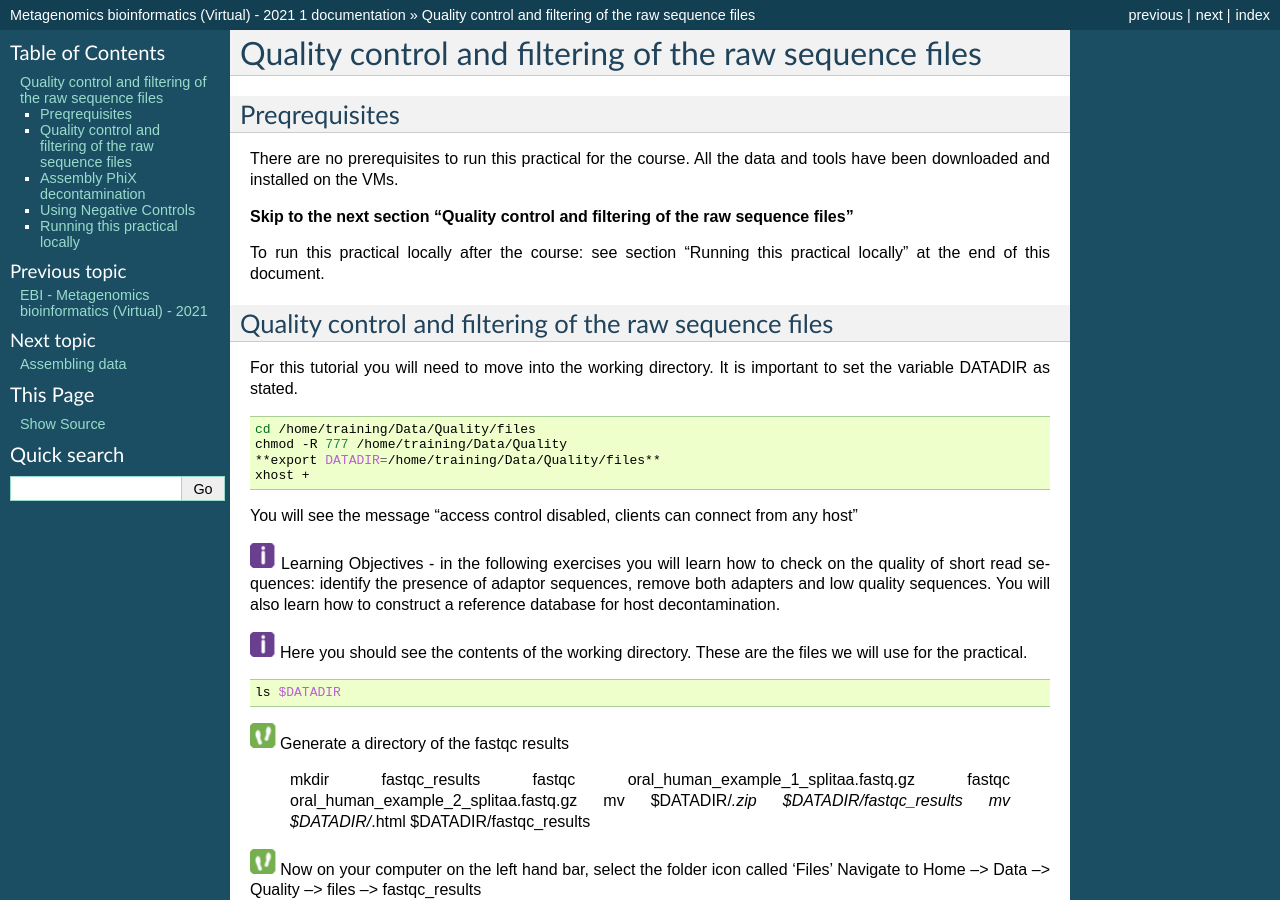
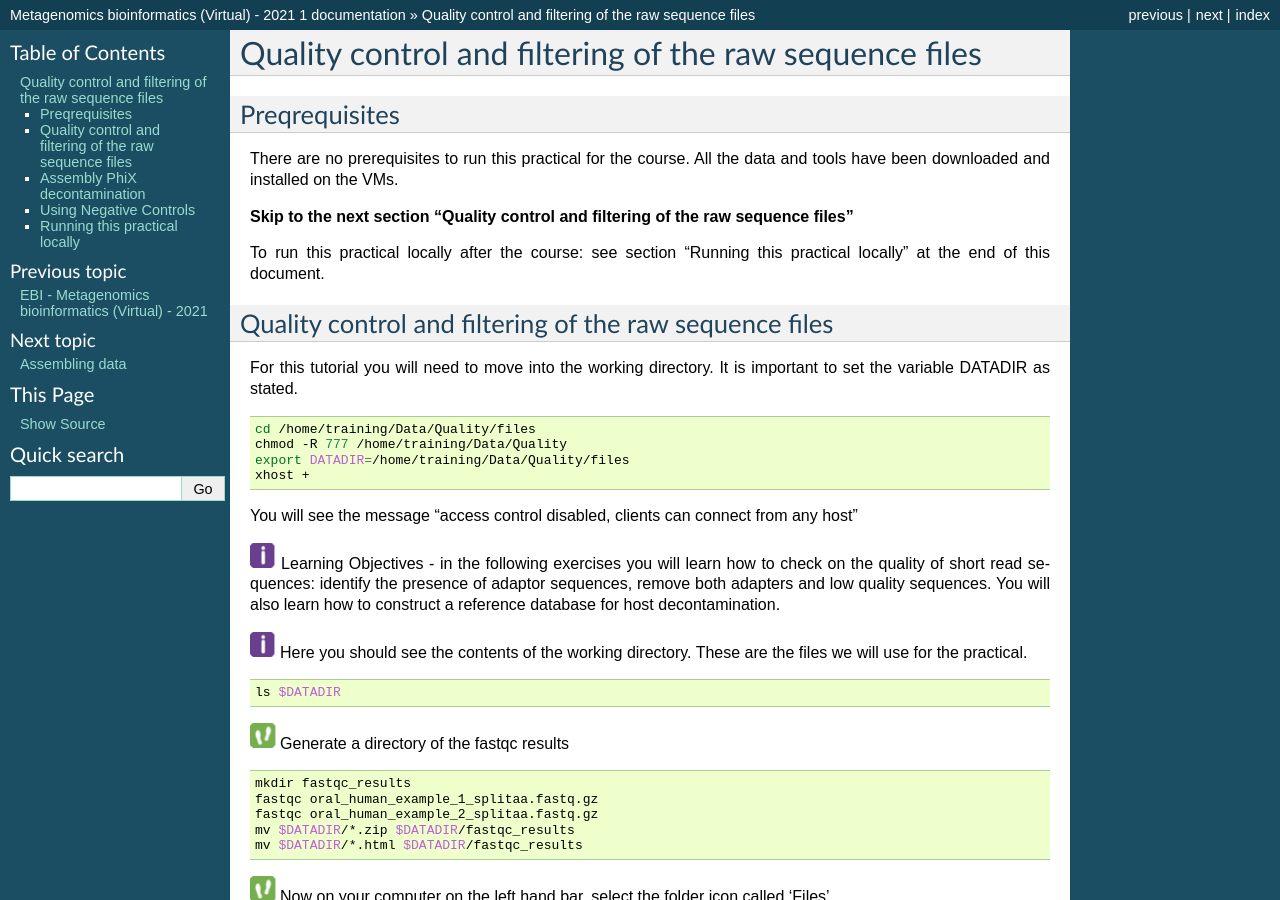
Before and after one commit to EBI-Metagenomics/mgnify-ebi-2021, a Sphinx documentation site: the page built from docs/source/qc.rst, in a window 1280 px wide and 900 px high. Built offline with Sphinx 7.4.7, drawn with Linux system fonts in a browser that asks for light colours; some of the changed text lies outside the part shown.

Commit message:
fix formatting errors

```diff
--- a/docs/source/qc.rst
+++ b/docs/source/qc.rst
@@ -20,7 +20,7 @@ For this tutorial you will need to move into the working directory. It is import
 
     cd /home/training/Data/Quality/files
     chmod -R 777 /home/training/Data/Quality
-    **export DATADIR=/home/training/Data/Quality/files**
+    export DATADIR=/home/training/Data/Quality/files
     xhost +
 
 You will see the message "access control disabled, clients can connect from any host"
@@ -40,13 +40,16 @@ host decontamination.
 
 |image2|\  Generate a directory of the fastqc results
 
+.. code-block:: bash
+
     mkdir fastqc_results
     fastqc oral_human_example_1_splitaa.fastq.gz
     fastqc oral_human_example_2_splitaa.fastq.gz
     mv $DATADIR/*.zip $DATADIR/fastqc_results
     mv $DATADIR/*.html $DATADIR/fastqc_results
 
-|image2|\  Now on your computer on the left hand bar, select the folder icon called 'Files'
+|image2|\  Now on your computer on the left hand bar, select the folder icon called 'Files'.
+
 Navigate to Home --> Data --> Quality --> files --> fastqc_results
 
     Click on file 'oral_human_example_1_splitaa_fastqc.html' which should open in the browser
@@ -110,7 +113,8 @@ In this case, we provide the folder containing the fastqc results to
 multiqc and the -o allows us to set the output directory for this
 summarised report.
 
-|image2|\  Now on your computer on the left hand bar, select the folder icon called 'Files'
+|image2|\  Now on your computer on the left hand bar, select the folder icon called 'Files'.
+
 Navigate to Home --> Data --> Quality --> files --> multiqc_results
 
   Click on file 'multiqc_report.html' which should open in the browser
```
Also changed, not shown: other parts of docs/source/qc.rst (+1 -1 lines).
